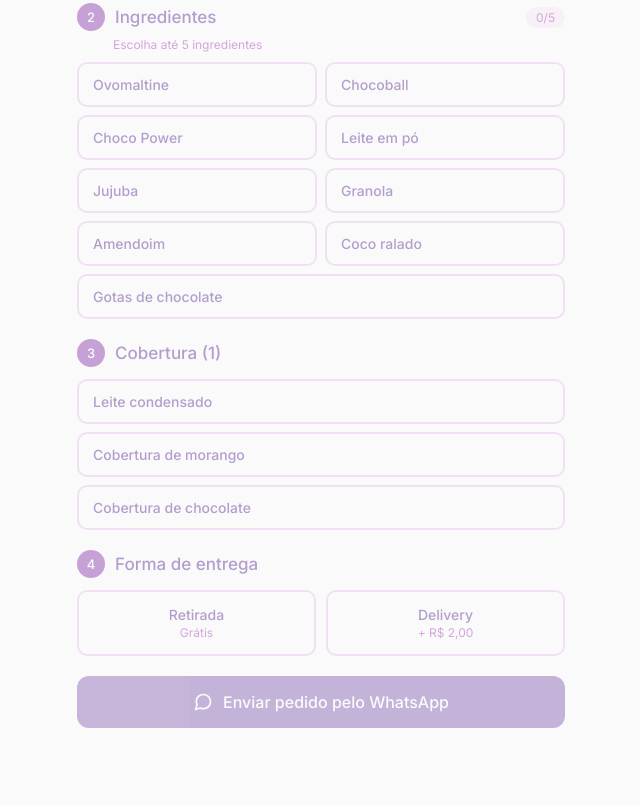
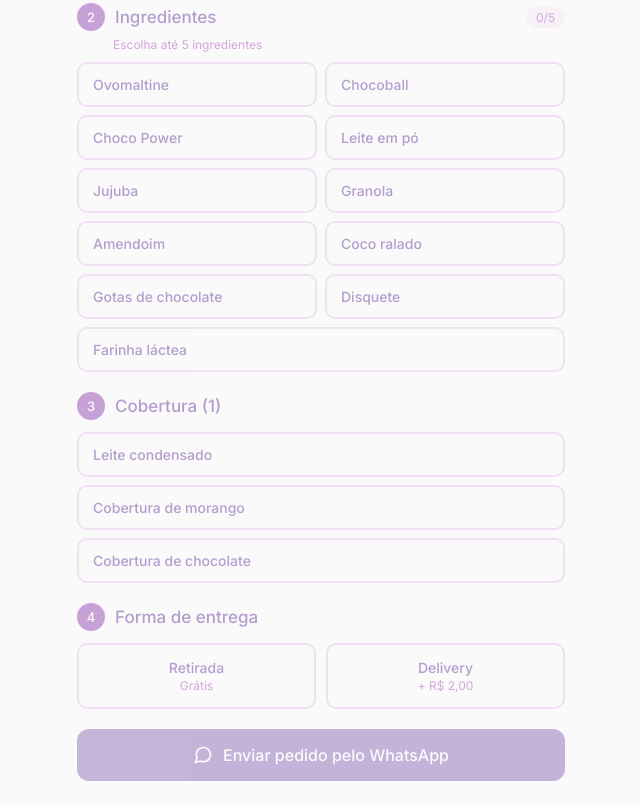
Before and after one commit to acaidamaju/acai-da-maju, a plain HTML site: page index.html in a window 1280 px wide. Shown: the part 689-1494 px from the top of the page, without its empty margins (319-959 px from the left). Before the commit the page ends 1441 px from the top, so only its background shows below. Drawn offline with Linux system fonts and the light colour scheme.

Commit message:
Açaí da Maju

```diff
--- a/index.html
+++ b/index.html
@@ -254,6 +254,7 @@
       }
     }
   </style>
+<base target="_blank">
 </head>
 <body>
   <div class="container">
@@ -307,7 +308,9 @@
         <button class="btn" onclick="toggleIng('Granola')" id="ing-Granola">Granola</button>
         <button class="btn" onclick="toggleIng('Amendoim triturado')" id="ing-Amendoim triturado">Amendoim</button>
         <button class="btn" onclick="toggleIng('Coco ralado')" id="ing-Coco ralado">Coco ralado</button>
-        <button class="btn" onclick="toggleIng('Gotas de chocolate')" id="ing-Gotas de chocolate" style="grid-column: span 2;">Gotas de chocolate</button>
+        <button class="btn" onclick="toggleIng('Gotas de chocolate')" id="ing-Gotas de chocolate">Gotas de chocolate</button>
+        <button class="btn" onclick="toggleIng('Disquete')" id="ing-Disquete">Disquete</button>
+        <button class="btn" onclick="toggleIng('Farinha láctea')" id="ing-Farinha láctea" style="grid-column: span 2;">Farinha láctea</button>
       </div>
     </div>
 
```
